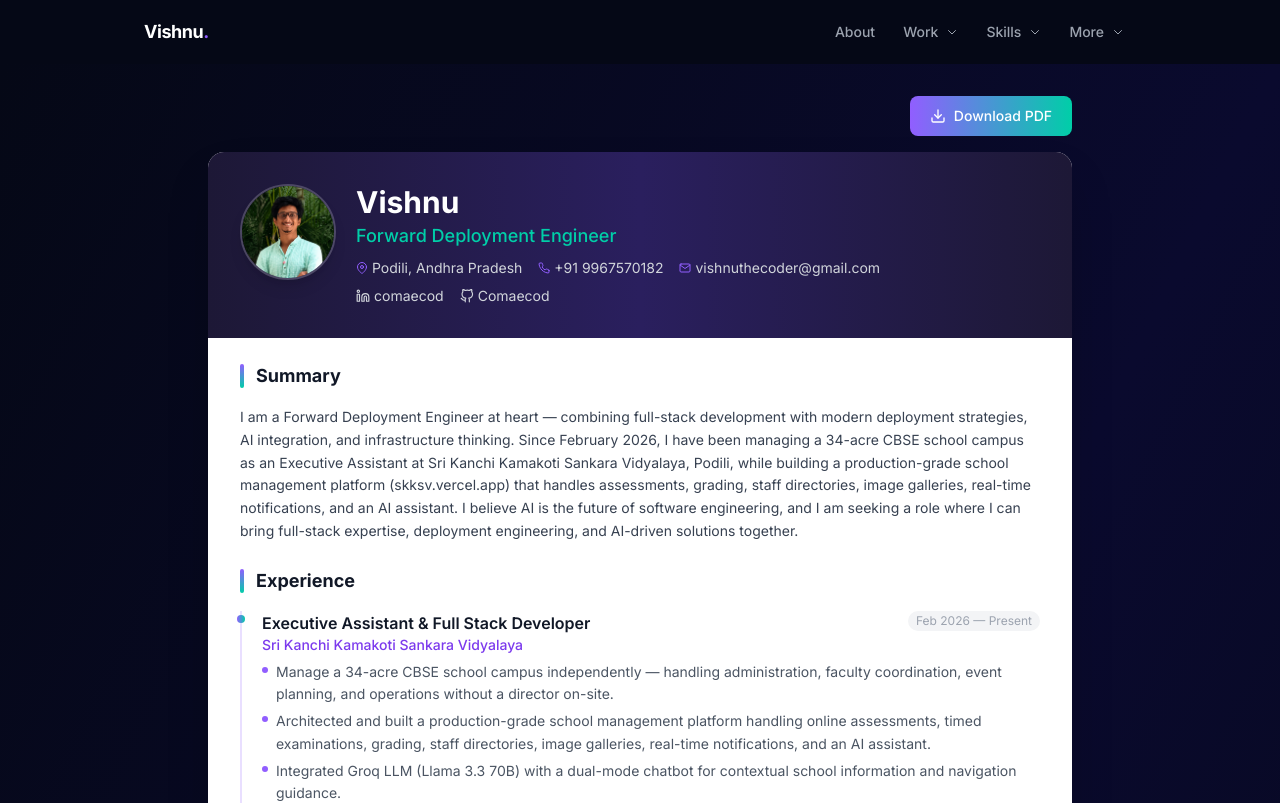
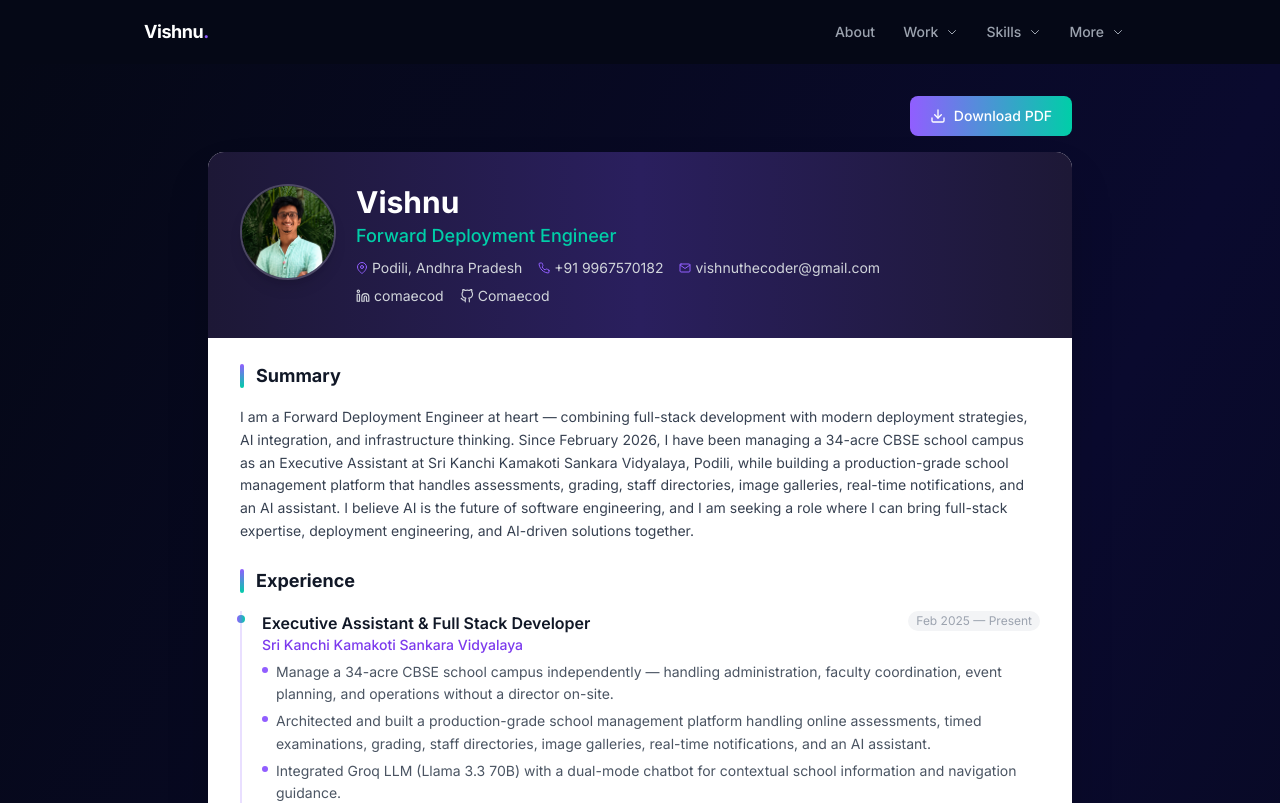
Before and after one commit to Comaecod/portfolio, a Next.js app: page /resume in a window 1280 px wide. Shown: the top 803 px of the page. Built offline with nearby package versions, Linux system fonts and the light colour scheme.

Commit message:
update experience year in skksv

```diff
--- a/src/constants/index.js
+++ b/src/constants/index.js
@@ -37,7 +37,7 @@
 export const about = {
   title: 'About Me 👨‍💻',
   content:
-    'I am a Forward Deployment Engineer at heart — combining full-stack development with modern deployment strategies, AI integration, and infrastructure thinking. Since February 2026, I have been managing a 34-acre CBSE school campus as an Executive Assistant at Sri Kanchi Kamakoti Sankara Vidyalaya, Podili, while building a production-grade school management platform (skksv.vercel.app) that handles assessments, grading, staff directories, image galleries, real-time notifications, and an AI assistant. I believe AI is the future of software engineering, and I am seeking a role where I can bring full-stack expertise, deployment engineering, and AI-driven solutions together.',
+    'I am a Forward Deployment Engineer at heart — combining full-stack development with modern deployment strategies, AI integration, and infrastructure thinking. Since February 2026, I have been managing a 34-acre CBSE school campus as an Executive Assistant at Sri Kanchi Kamakoti Sankara Vidyalaya, Podili, while building a production-grade school management platform that handles assessments, grading, staff directories, image galleries, real-time notifications, and an AI assistant. I believe AI is the future of software engineering, and I am seeking a role where I can bring full-stack expertise, deployment engineering, and AI-driven solutions together.',
   services: [
     { title: 'React', icon: '⚛️' },
     { title: 'Next.js', icon: '▲' },
@@ -49,7 +49,7 @@
   {
     title: 'Executive Assistant & Full Stack Developer',
     company: 'Sri Kanchi Kamakoti Sankara Vidyalaya',
-    period: 'Feb 2026 — Present',
+    period: 'Feb 2025 — Present',
     icon: '🏫',
     points: [
       'Manage a 34-acre CBSE school campus independently — handling administration, faculty coordination, event planning, and operations without a director on-site.',
```
